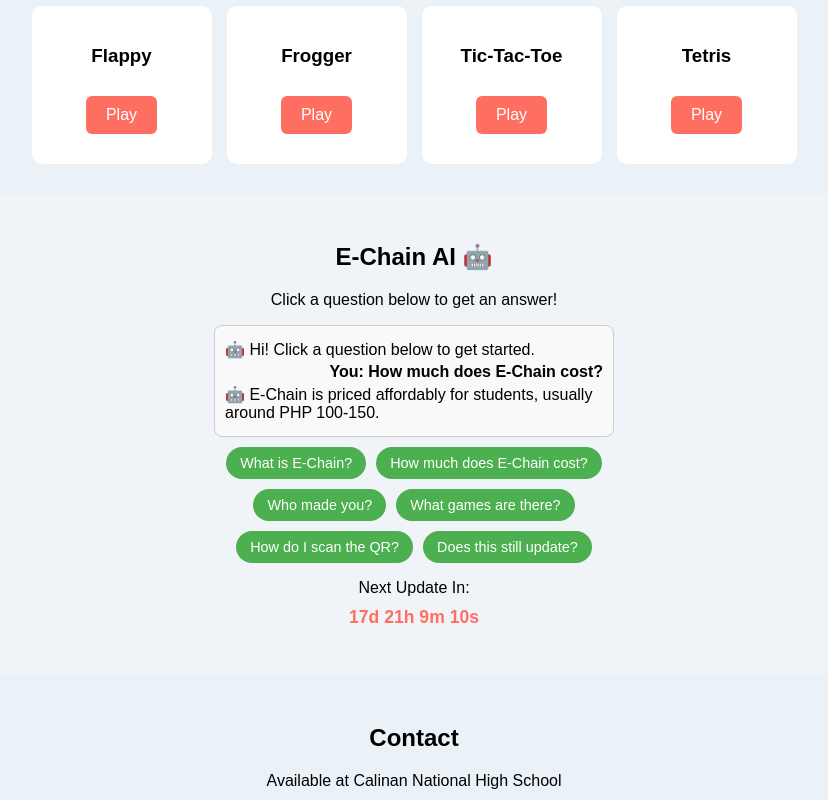
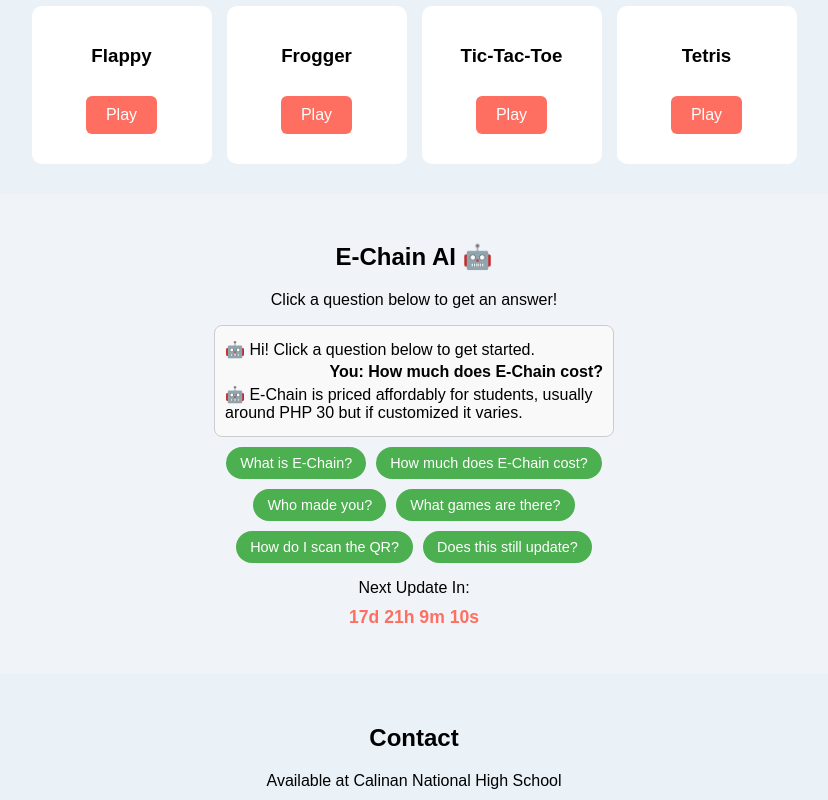
Before and after one commit to abenojaharold12-sketch/e-chain-1, a website: page index.html in a window 1280 px wide. Both pictures are taken after a click on the button "How much does E-Chain cost?". Shown: the part 816-1616 px from the top of the page, without its empty margins (226-1054 px from the left). Drawn offline with Linux system fonts and the light colour scheme.

Commit message:
Update index.html

```diff
--- a/index.html
+++ b/index.html
@@ -242,7 +242,7 @@
       let answer = "Sorry, I don't understand that question.";
 
       if(q === "What is E-Chain?") answer = "E-Chain is a smart QR keychain for students that gives access to games and AI assistance.";
-      if(q === "How much does E-Chain cost?") answer = "E-Chain is priced affordably for students, usually around PHP 100-150.";
+      if(q === "How much does E-Chain cost?") answer = "E-Chain is priced affordably for students, usually around PHP 30 but if customized it varies.";
       if(q === "Who made you?") answer = "E-Chain AI was made by the student development team at Calinan National High School.";
       if(q === "What games are there?") answer = "We have Flappy, Frogger, Tic-Tac-Toe, and Tetris.";
       if(q === "How do I scan the QR?") answer = "Use any QR scanner app on your phone and scan the code on the keychain.";
```
